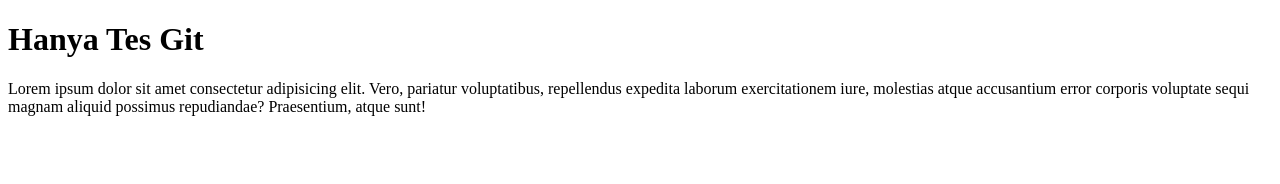
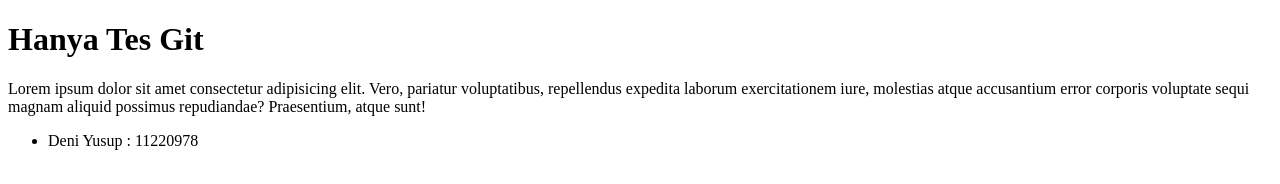
Before and after one commit to Deniyusup/hanya-test-git2, a plain HTML site: page index.html in a window 1280 px wide. Drawn offline with Linux system fonts and the light colour scheme.

Commit message:
menambahkan list

```diff
--- a/index.html
+++ b/index.html
@@ -8,5 +8,8 @@
 <body>
     <h1>Hanya Tes Git</h1>
     <p>Lorem ipsum dolor sit amet consectetur adipisicing elit. Vero, pariatur voluptatibus, repellendus expedita laborum exercitationem iure, molestias atque accusantium error corporis voluptate sequi magnam aliquid possimus repudiandae? Praesentium, atque sunt!</p>
+    <ul>
+        <li>Deni Yusup : 11220978</li>
+    </ul>
 </body>
 </html>
```
